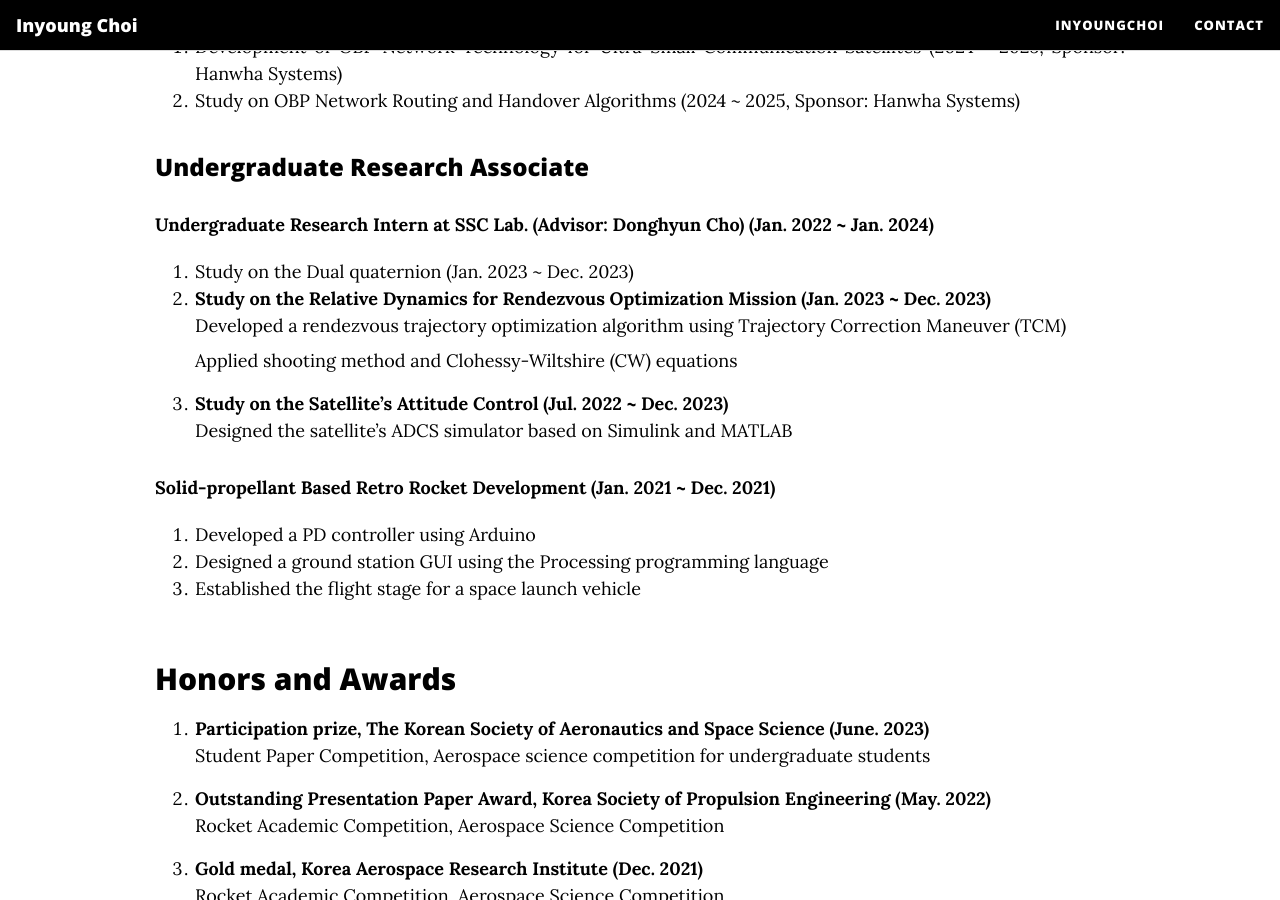
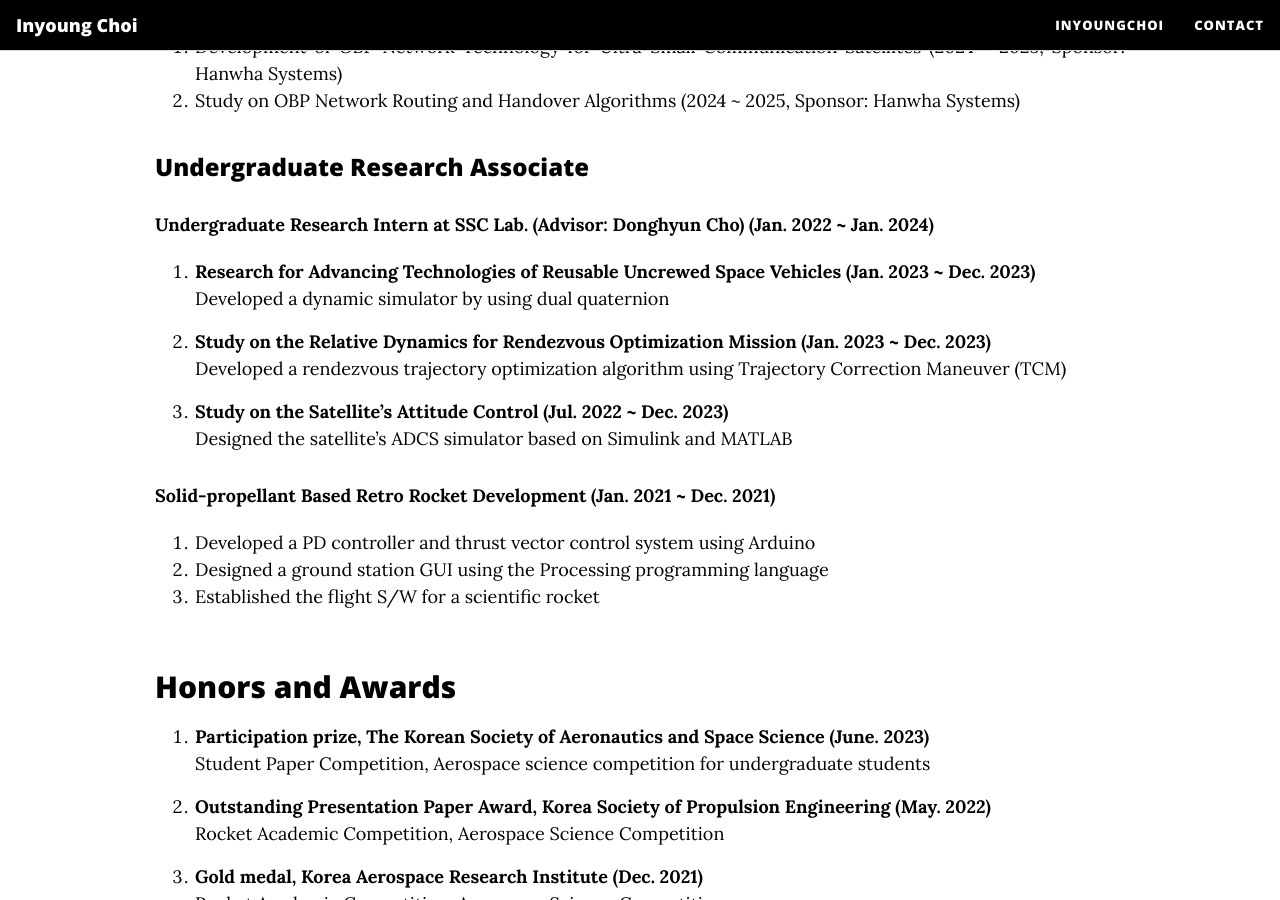
Before and after one commit to InyoungChoi-acai/InyoungChoi-acai.github.io, a Jekyll site: the page built from InyoungChoi.md, in a window 1280 px wide and 900 px high, scrolled down 1670 px. Built offline with Jekyll 4.4.1, drawn with Linux system fonts in a browser that asks for light colours; nearby versions of some CDN libraries.

Commit message:
Update InyoungChoi.md

```diff
--- a/InyoungChoi.md
+++ b/InyoungChoi.md
@@ -59,17 +59,17 @@ Inyoung Choi received his B.S. degree (<i>summa cum laude</i>) in aerospace engi
 
 ### Undergraduate Research Associate
 **Undergraduate Research Intern at SSC Lab. (Advisor: Donghyun Cho) (Jan. 2022 ~ Jan. 2024)**
- 1. Study on the Dual quaternion (Jan. 2023 ~ Dec. 2023)
+ 1. Research for Advancing Technologies of Reusable Uncrewed Space Vehicles (Jan. 2023 ~ Dec. 2023) <br>
+   : Developed a dynamic simulator by using dual quaternion
  2. Study on the Relative Dynamics for Rendezvous Optimization Mission (Jan. 2023 ~ Dec. 2023) <br>
-   : Developed a rendezvous trajectory optimization algorithm using Trajectory Correction Maneuver (TCM) <br>
-   : Applied shooting method and Clohessy-Wiltshire (CW) equations
+   : Developed a rendezvous trajectory optimization algorithm using Trajectory Correction Maneuver (TCM)
  3. Study on the Satellite’s Attitude Control (Jul. 2022 ~ Dec. 2023) <br>
    : Designed the satellite’s ADCS simulator based on Simulink and MATLAB
 
 **Solid-propellant Based Retro Rocket Development (Jan. 2021 ~ Dec. 2021)**
-  1. Developed a PD controller using Arduino
+  1. Developed a PD controller and thrust vector control system using Arduino
   2. Designed a ground station GUI using the Processing programming language
-  3. Established the flight stage for a space launch vehicle
+  3. Established the flight S/W for a scientific rocket
 
 
 ## Honors and Awards
```
